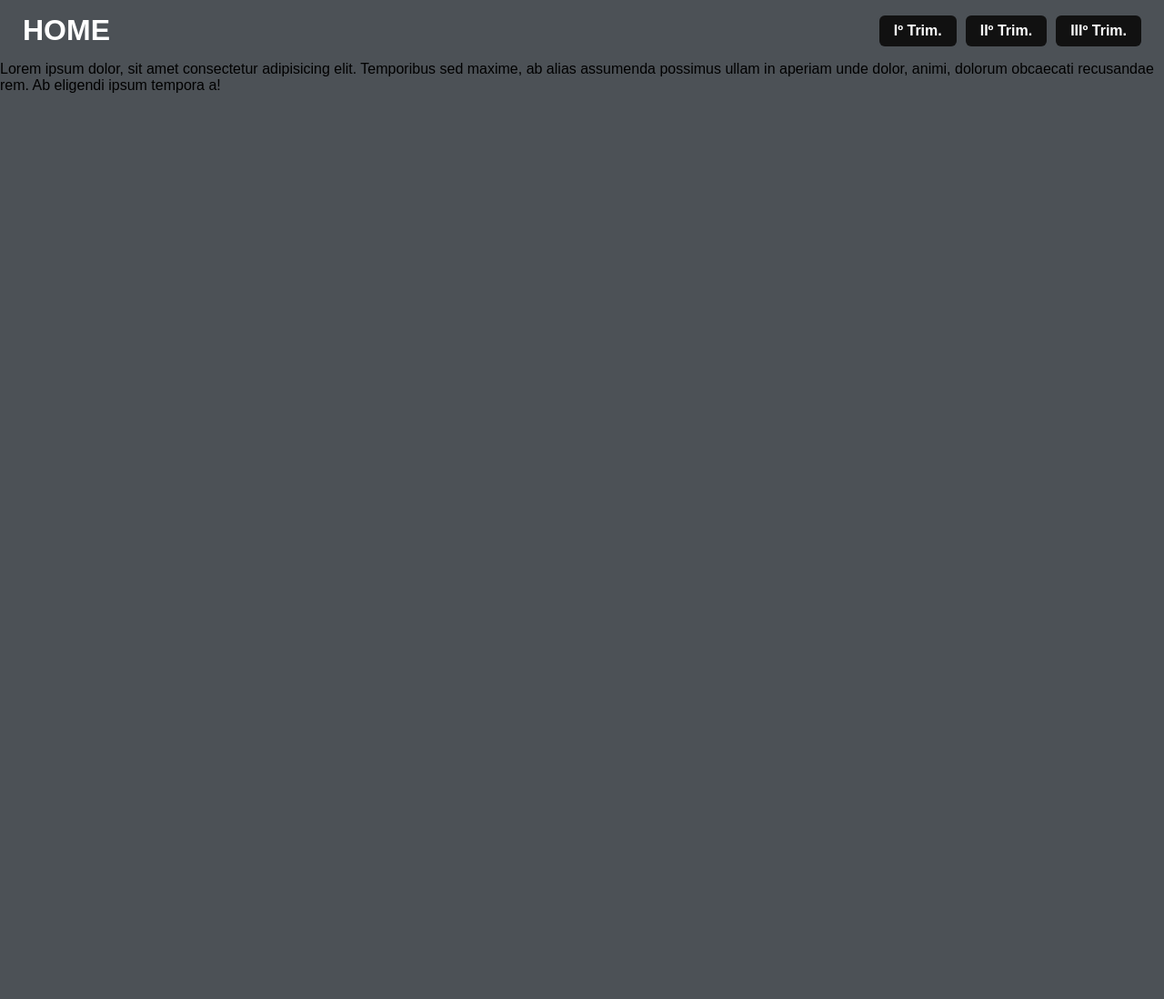
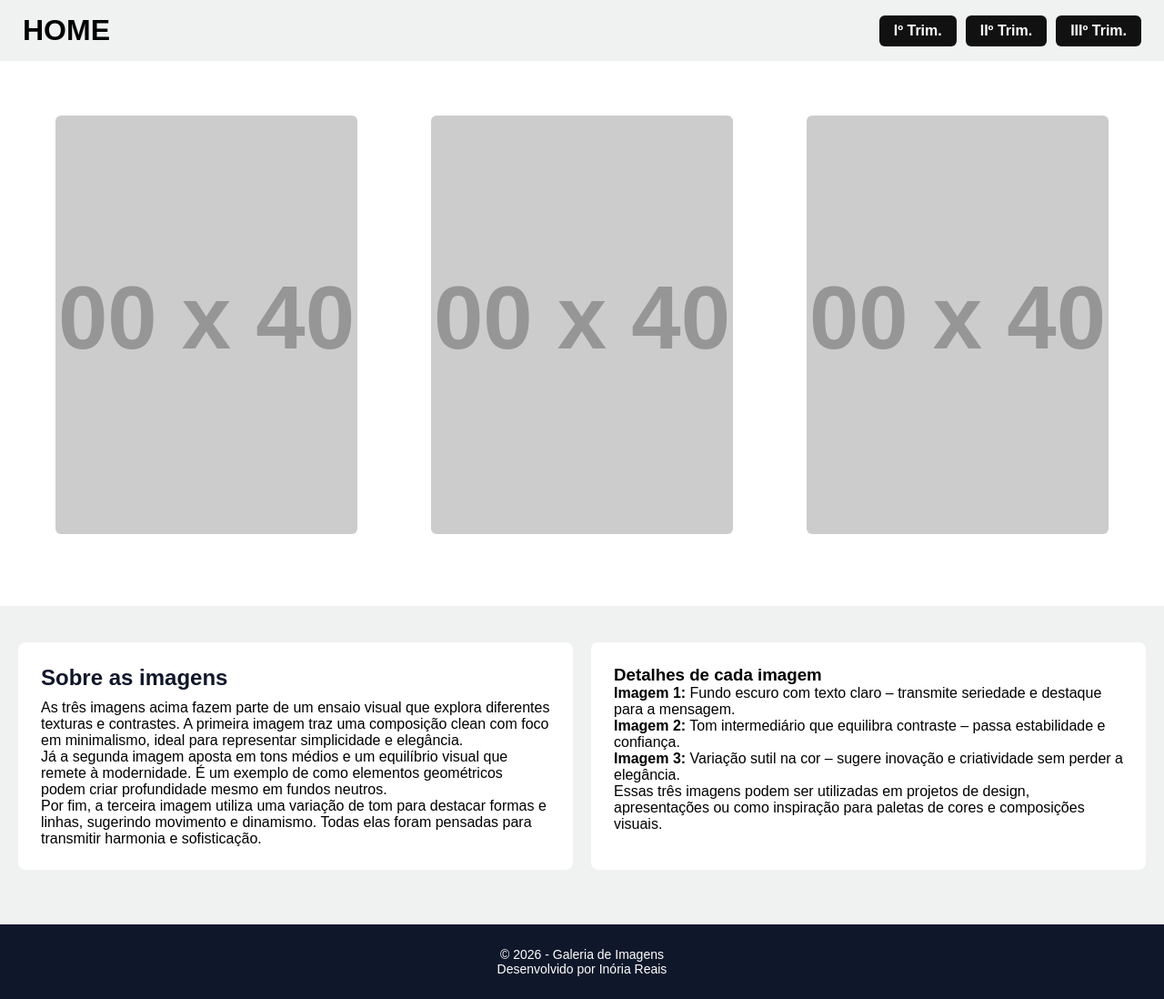
Before and after one commit to alvarodecastro100/tlp_trabalhos, a plain HTML site: page pag/ttt3.html in a window 1280 px wide. Shown: the whole page at 91% size. Before the commit the page ends 800 px from the top, so only its background shows below. Drawn offline with Linux system fonts and the light colour scheme; placeholder pictures from the web are drawn by us.

Commit message:
Update page title and styles in ttt3.html

```diff
--- a/pag/ttt3.html
+++ b/pag/ttt3.html
@@ -3,7 +3,7 @@
 <head>
   <meta charset="UTF-8">
   <meta name="viewport" content="width=device-width, initial-scale=1.0">
-  <title>I Trimestre</title>
+  <title>II Trimestre</title>
 
   <style>
     * {
@@ -14,14 +14,12 @@
     }
 
     body {
-      background: #4c5156;
+      background: #f0f1f1;
     }
-
 
     .header {
       position: sticky;
       top: 0;
-
       padding: 15px 25px;
       display: flex;
       justify-content: space-between;
@@ -29,14 +27,13 @@
     }
 
     .header h1 a {
-      color: #fff;
+      color: #020202;
       text-decoration: none;
     }
 
     nav {
       display: flex;
       gap: 10px;
-
     }
 
     nav a {
@@ -49,43 +46,87 @@
       align-items: center;
     }
 
-
-    main {
-      padding: 40px;
+    .cards {
+      display: flex;
+      justify-content: space-around;
+      padding: 40px 20px;
+      background: white;
     }
 
-    .trimestre-box {
-
-      padding: 30px;
-      border-radius: 10px;
-      box-shadow: 0 4px 10px rgba(0,0,0,0.1);
+    .card {
+      width: 30%;
+      border-radius: 8px;
+      padding: 20px;
+      text-align: center;
     }
 
-    .trimestre-box h2 {
-      margin-bottom: 25px;
-      color: #000000;
+    .cardi {
+      width: 100%;
+      height: 460px;
+      object-fit: cover;
+      border-radius: 6px;
+      margin-bottom: 15px;
     }
 
-
-    .trabalhos {
-      display: flex;
-      gap: 15px;
-      flex-wrap: wrap;
+    .card h3 {
+      margin-bottom: 10px;
     }
 
-    .trabalhos a {
-      padding: 15px 20px;
-      background: #060606;
-      color: #fff;
-      text-decoration: none;
-      font-weight: bold;
-      border-radius: 8px;
-      transition: 0.3s;
+    .conteudo {
+      display: flex;
+      gap: 20px;
+      padding: 40px 20px;
     }
 
-    .trabalhos a:hover {
-      background: #38f848;
-      color: #000;
+    .box-texto {
+      background: white;
+      padding: 25px;
+      border-radius: 8px;
+      width: 50%;
+    }
+
+    .box-texto h2 {
+      margin-bottom: 10px;
+      color: #0f172a;
+    }
+
+    footer {
+      background-color: #0f172a;
+      color: white;
+      text-align: center;
+      padding: 25px;
+      margin-top: 20px;
+    }
+
+    footer p {
+      font-size: 14px;
+    }
+
+    @media (max-width: 768px) {
+      .menu-btn {
+        display: block;
+      }
+
+      .sidebar {
+        display: none;
+      }
+
+      .sidebar.active {
+        display: block;
+      }
+
+      .cards {
+        flex-direction: column;
+        gap: 20px;
+      }
+
+      .card {
+        width: 100%;
+      }
+
+      .conteudo {
+        flex-direction: column;
+      }
     }
   </style>
 </head>
@@ -102,7 +143,68 @@
   </nav>
 </header>
 
-<p>Lorem ipsum dolor, sit amet consectetur adipisicing elit. Temporibus sed maxime, ab alias assumenda possimus ullam in aperiam unde dolor, animi, dolorum
-  obcaecati recusandae rem. Ab eligendi ipsum tempora a!</p>
+
+<section class="cards">
+  <div class="card">
+    <img src="https://placehold.co/600x400/1e293b/ffffff?text=Imagem+1" class="cardi" alt="Imagem 1">
+  </div>
+
+  <div class="card">
+    <img src="https://placehold.co/600x400/334155/ffffff?text=Imagem+2" class="cardi" alt="Imagem 2">
+  </div>
+
+  <div class="card">
+    <img src="https://placehold.co/600x400/475569/ffffff?text=Imagem+3" class="cardi" alt="Imagem 3">
+  </div>
+</section>
+
+<section class="conteudo">
+  <div class="box-texto">
+    <h2>Sobre as imagens</h2>
+    <p>
+      As três imagens acima fazem parte de um ensaio visual que explora
+      diferentes texturas e contrastes. A primeira imagem traz uma composição
+      clean com foco em minimalismo, ideal para representar simplicidade e
+      elegância.
+    </p>
+    <p>
+      Já a segunda imagem aposta em tons médios e um equilíbrio visual que
+      remete à modernidade. É um exemplo de como elementos geométricos podem
+      criar profundidade mesmo em fundos neutros.
+    </p>
+    <p>
+      Por fim, a terceira imagem utiliza uma variação de tom para destacar
+      formas e linhas, sugerindo movimento e dinamismo. Todas elas foram
+      pensadas para transmitir harmonia e sofisticação.
+    </p>
+  </div>
+
+  <div class="box-texto">
+    <h3>Detalhes de cada imagem</h3>
+    <p>
+      <strong>Imagem 1:</strong> Fundo escuro com texto claro – transmite
+      seriedade e destaque para a mensagem.
+    </p>
+    <p>
+      <strong>Imagem 2:</strong> Tom intermediário que equilibra contraste –
+      passa estabilidade e confiança.
+    </p>
+    <p>
+      <strong>Imagem 3:</strong> Variação sutil na cor – sugere inovação e
+      criatividade sem perder a elegância.
+    </p>
+    <p>
+      Essas três imagens podem ser utilizadas em projetos de design,
+      apresentações ou como inspiração para paletas de cores e composições
+      visuais.
+    </p>
+  </div>
+</section>
+
+<footer>
+  <p>© 2026 - Galeria de Imagens</p>
+  <p>Desenvolvido por Inória Reais</p>
+</footer>
+
 </body>
-</html>
+  </html>
```
